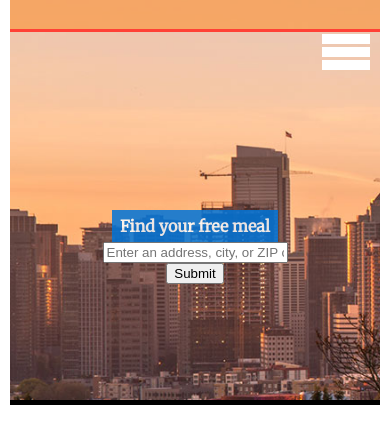
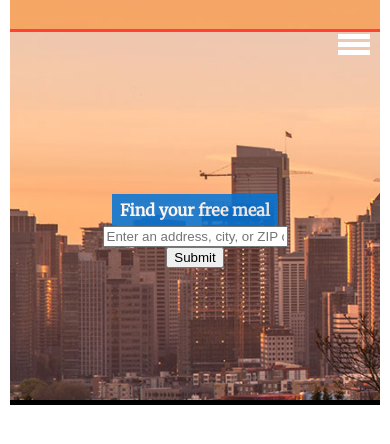
Before and after one commit to Mackoyokcam/EatFree, a website: page public/index.html in a window 390 px wide. Drawn offline with nearby package versions, Linux system fonts and the light colour scheme; some packages are replaced by stand-ins of ours; a web font is replaced by a local one.

Commit message:
resize the icon menu

```diff
--- a/public/styles/modules.css
+++ b/public/styles/modules.css
@@ -111,7 +111,7 @@
     position: absolute;
     right: 10px;
     text-align: right;
-    top: 80px;
+    top: 60px;
     display: inline;
     animation: 500 animeShow;
   }
@@ -124,12 +124,12 @@
     float: right;
     margin-top: 15px;
     margin-right: 10px;
-    width: 3em;
-    height: 3em;
+    width: 2em;
+    height: 2em;
   }
   div div {
-    width: 3em;
-    height: 10px;
+    width: 2em;
+    height: 5px;
     margin-top: 3px;
     background-color: white;
   }
```
